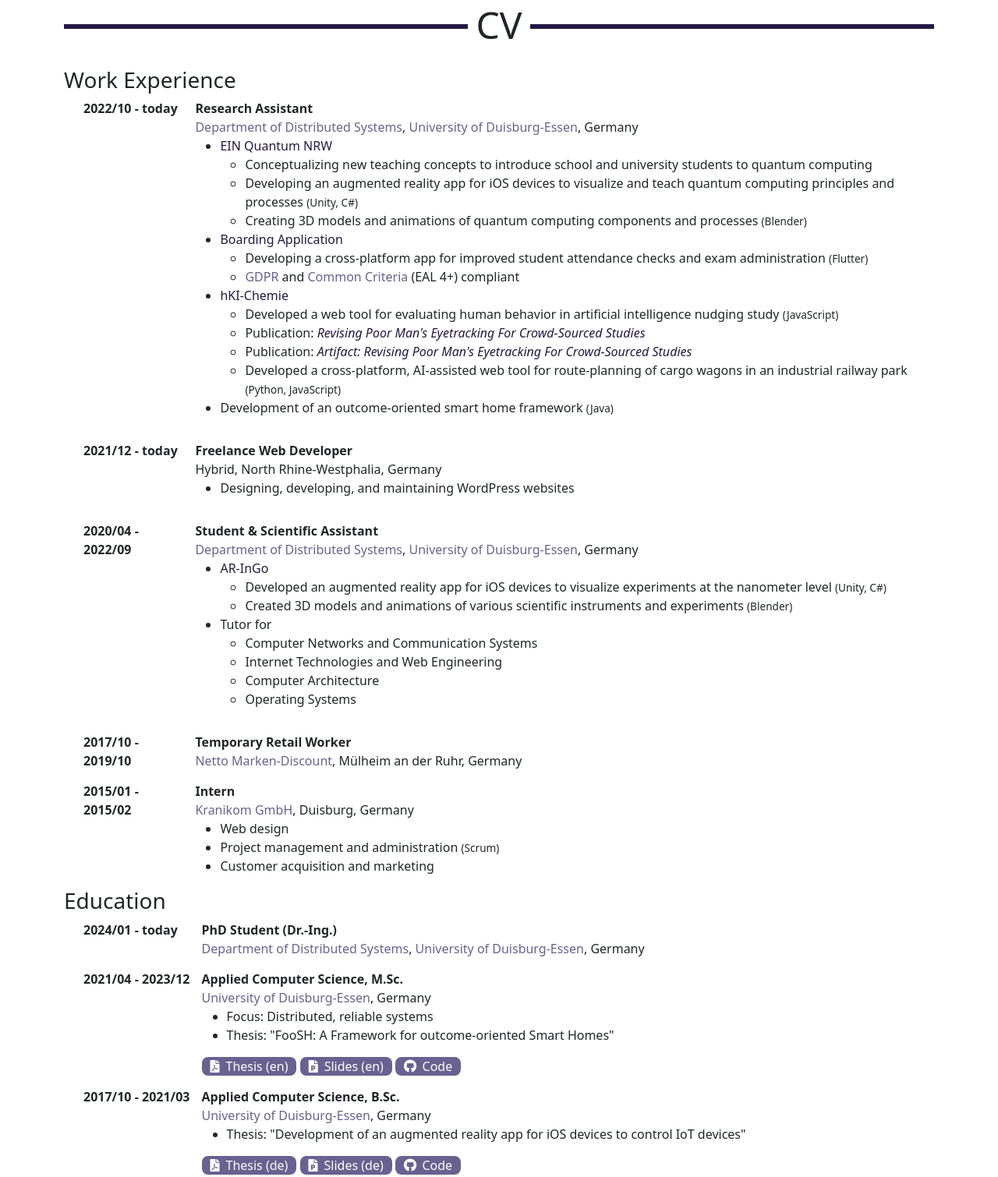
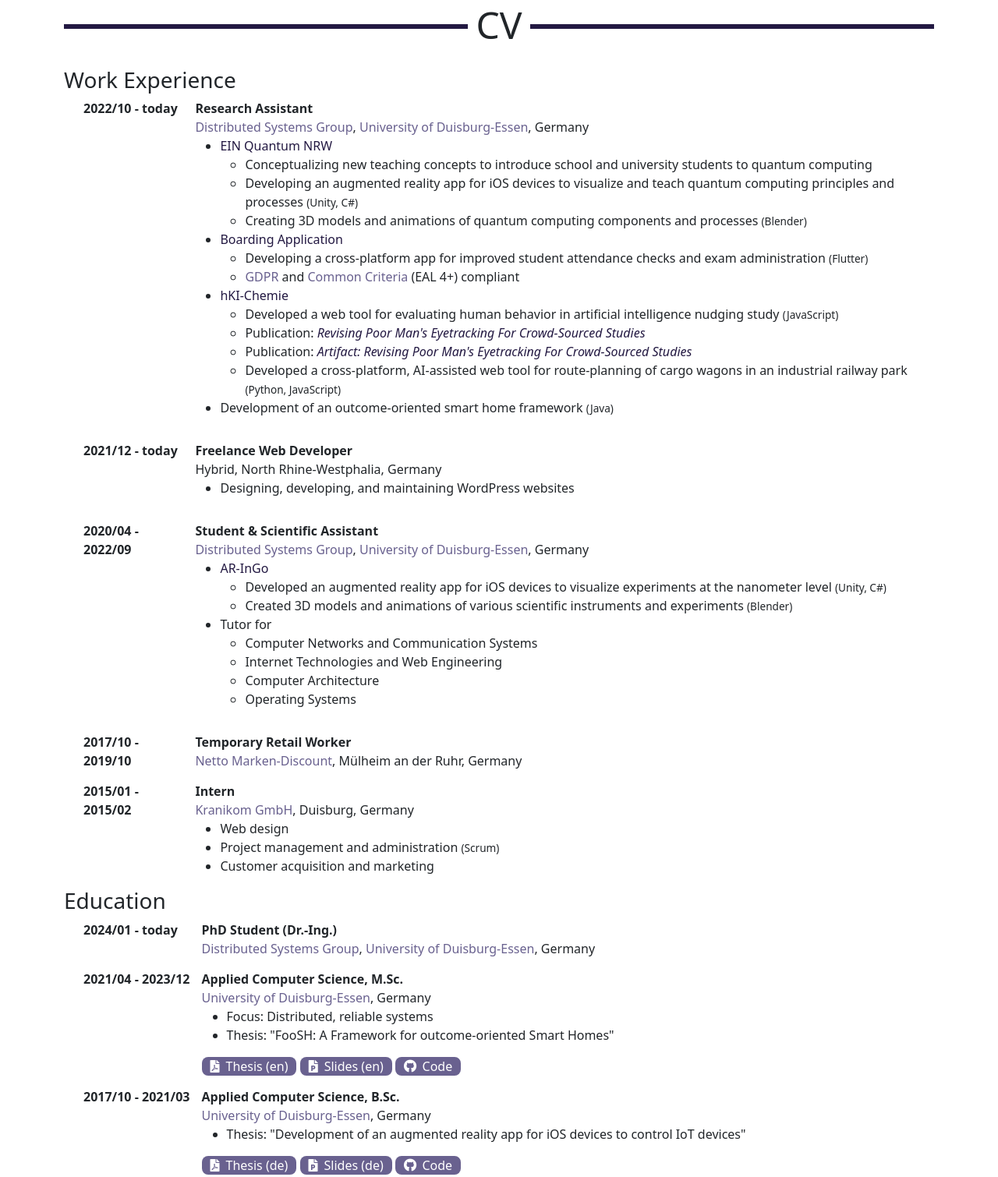
Before and after one commit to MalteJosten/maltejosten.github.io, a plain HTML site: page index.html in a window 1280 px wide. Shown: the part 3611-5121 px from the top of the page at 78% size. Drawn offline with nearby package versions, Linux system fonts and the light colour scheme; files whose address does not match are found by name.

Commit message:
distributed systems upd

```diff
--- a/index.html
+++ b/index.html
@@ -463,7 +463,7 @@
                     <td class="cv-interval">2022/10 - today</td>
                     <td class="cv-details">
                         <div class="cv-title">Research Assistant</div>
-                        <div class="cv-location"><a class="link" href="https://vs.uni-due.de/en/" target="_blank">Department of Distributed Systems</a>, <a class="link" href="https://www.uni-due.de/en/index.php" target="_blank">University of Duisburg-Essen</a>, Germany</div>
+                        <div class="cv-location"><a class="link" href="https://vs.uni-due.de/en/" target="_blank">Distributed Systems Group</a>, <a class="link" href="https://www.uni-due.de/en/index.php" target="_blank">University of Duisburg-Essen</a>, Germany</div>
                         <ul>
                             <li><a class="reference" href="#quantum">EIN Quantum NRW</a></li>
                             <ul>
@@ -501,7 +501,7 @@
                     <td class="cv-interval">2020/04 - 2022/09</td>
                     <td class="cv-details">
                         <div class="cv-title">Student & Scientific Assistant</div>
-                        <div class="cv-location"><a class="link" href="https://vs.uni-due.de/en/" target="_blank">Department of Distributed Systems</a>, <a class="link" href="https://www.uni-due.de/en/index.php" target="_blank">University of Duisburg-Essen</a>, Germany</div>
+                        <div class="cv-location"><a class="link" href="https://vs.uni-due.de/en/" target="_blank">Distributed Systems Group</a>, <a class="link" href="https://www.uni-due.de/en/index.php" target="_blank">University of Duisburg-Essen</a>, Germany</div>
                         <ul>
                             <li><a class="reference" href="#ar-ingo">AR-InGo</a></li>
                             <ul>
@@ -545,7 +545,7 @@
                     <td class="cv-interval">2024/01 - today</td>
                     <td class="cv-details" id="phd">
                         <div class="cv-title">PhD Student (Dr.-Ing.)</div>
-                        <div class="cv-location"><a class="link" href="https://vs.uni-due.de/en/" target="_blank">Department of Distributed Systems</a>, <a class="link" href="https://www.uni-due.de/en/index.php" target="_blank">University of Duisburg-Essen</a>, Germany</div>
+                        <div class="cv-location"><a class="link" href="https://vs.uni-due.de/en/" target="_blank">Distributed Systems Group</a>, <a class="link" href="https://www.uni-due.de/en/index.php" target="_blank">University of Duisburg-Essen</a>, Germany</div>
                     </td>
                 </tr>
                 <tr>
@@ -592,7 +592,7 @@
             </div>
             <hr id="footer-divider">
             <div id="footer-copyright">
-                <p>Copyright © 2025 Malte Josten<br><span class="last-change">(Last update: 2025-07-02)</span></p>
+                <p>Copyright © 2025 Malte Josten<br><span class="last-change">(Last update: 2025-07-16)</span></p>
             </div>
         </div>
     </footer>
```
